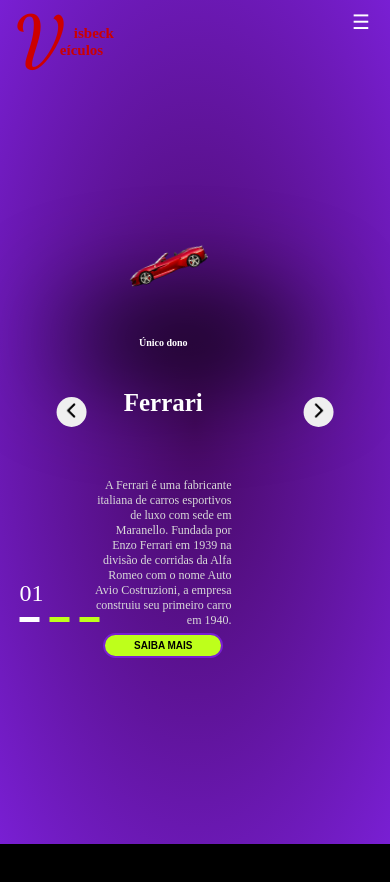
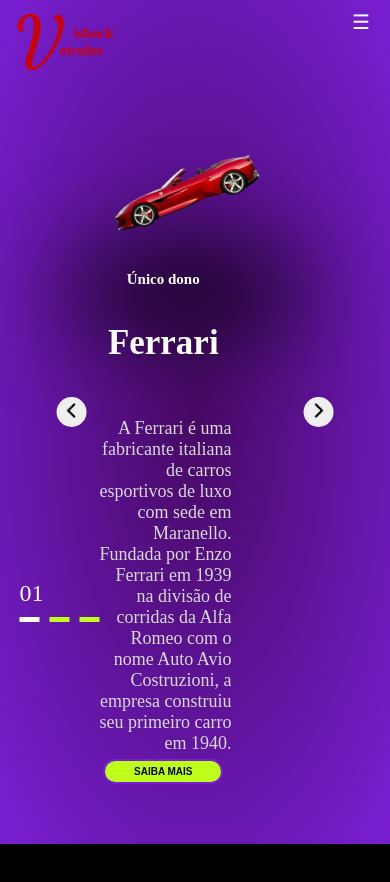
Before and after one commit to PauloVisbeck/Loja-de-Carros, a plain HTML site: page index.html in a window 390 px wide. Drawn offline with Linux system fonts and the light colour scheme.

Commit message:
Sexto commit. Ajuste no CSS para telas menores que 600px.

```diff
--- a/style.css
+++ b/style.css
@@ -943,6 +943,10 @@
 
 @media (max-width: 600px) {
 
+    body {
+        overflow: scroll;
+    }
+
     section {
 
         & .list {
@@ -953,17 +957,17 @@
 
             & .item {
                 width: 100%;
-                padding-top: 70px;
+                padding-top: 60px;
 
 
                 & .car-img {
-                    width: 50%;
-                    top:30% !important;
+                    width: 70%;
+                    top:20% !important;
                     transform: translateY(-0%) !important;
 
                     & img {
-                        margin-left: 50%;
-                        width: 60%;
+                        margin-left:50px;
+                        width: 80%;
                     }
 
                     /* Sombra dos carros */
@@ -982,28 +986,28 @@
                 position: absolute;
                 width: 50%;
                 height: 100%;
-                margin-top: 5px;
+                margin-top: 45px;
                 align-items: center;
                 gap: 5px;
 
 
                 & .car-information {
-                    font-size: 10px;
+                    font-size: 15px;
                 }
 
                 & h2 {
-                    font-size: 25px;
+                    font-size: 35px;
                     line-height: 100px;
                     margin-bottom: 20px;
                 }
 
                 & .lamborghini {
-                    font-size: 25px !important;
+                    font-size: 35px !important;
                     margin-bottom: 20px;
                 }
 
                 & .description {
-                    font-size: 12px;
+                    font-size: 18px;
                     text-align: right;
                     max-width: 200px;
                 }
```
